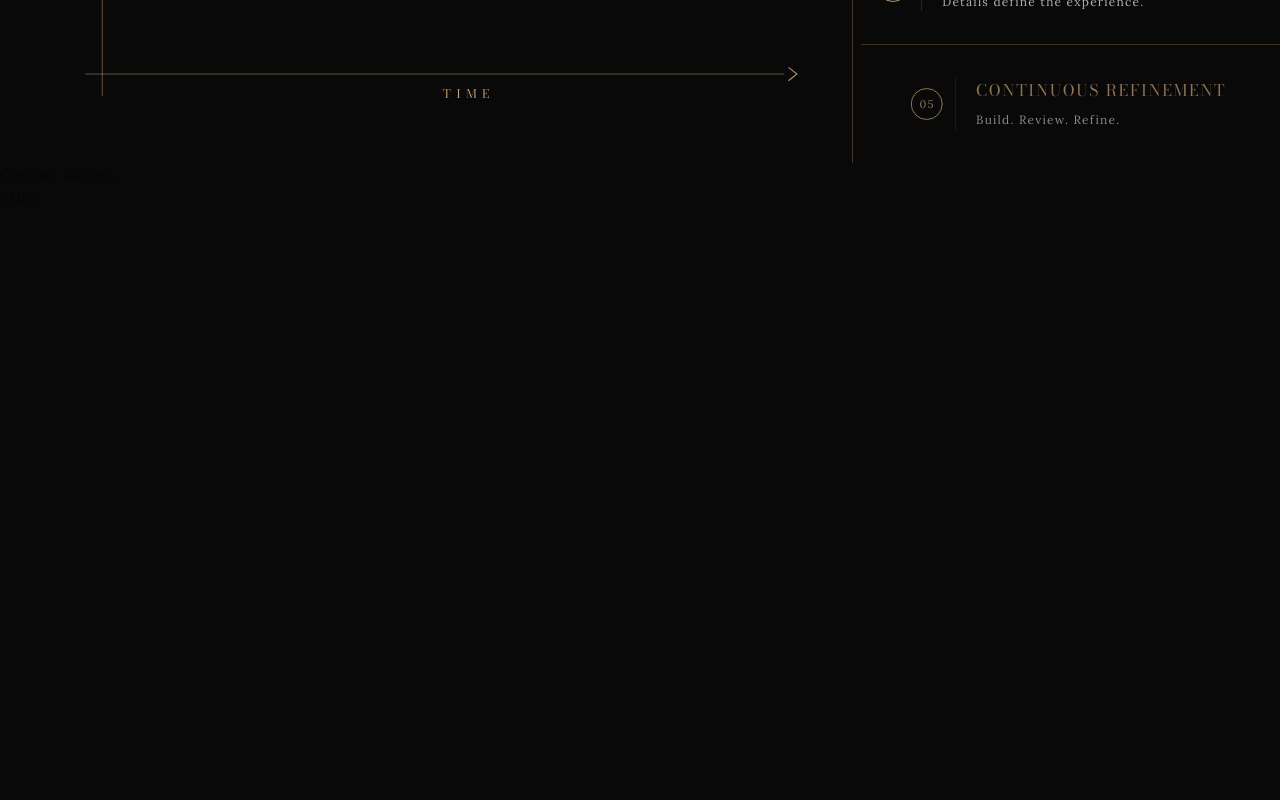
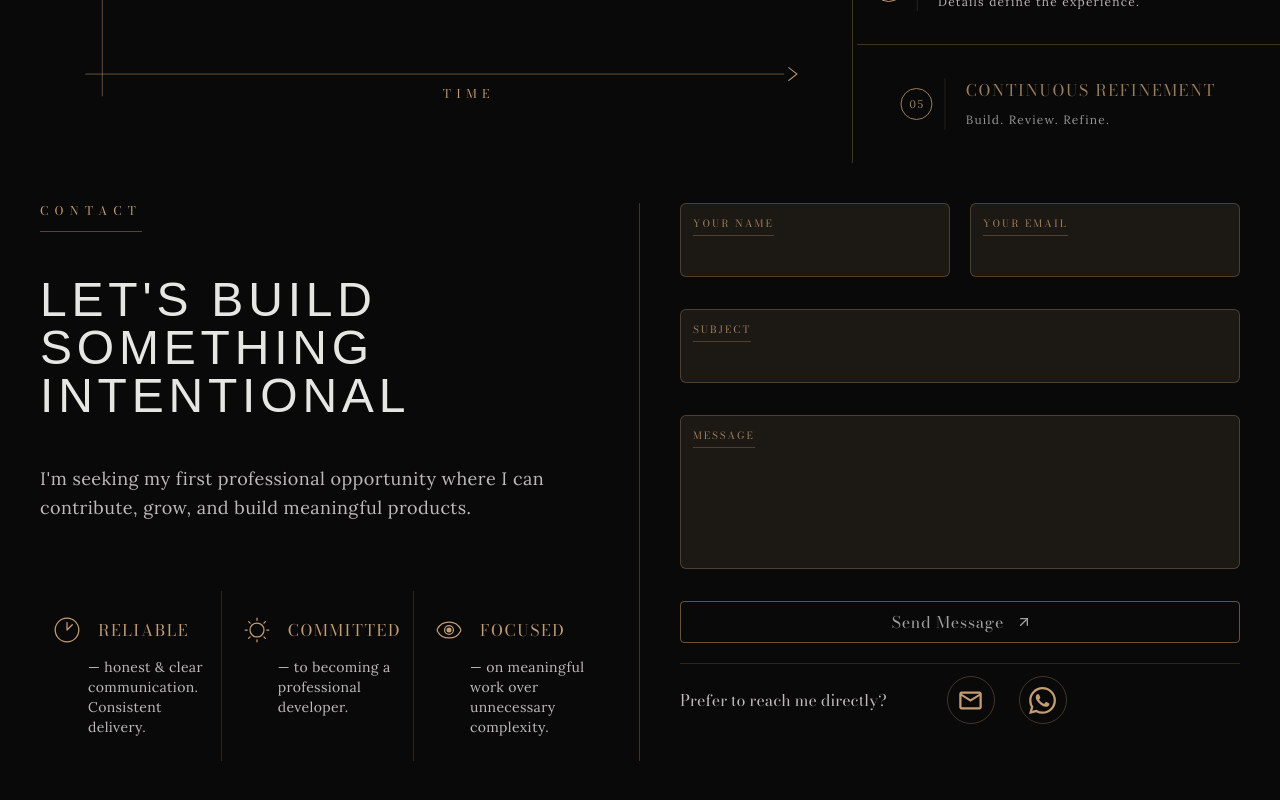
Before and after one commit to RobertFacundo/new-portfolio, a Next.js app: page / in a window 1280 px wide. Shown: the part 2432-3232 px from the top of the page. Before the commit the page ends 2643 px from the top, so only its background shows below. Built offline with nearby package versions, Linux system fonts and the light colour scheme; a web font is replaced by a local one.

Commit message:
feat(contact): build contact section

```diff
--- a/app/globals.css
+++ b/app/globals.css
@@ -176,6 +176,22 @@
   .milestone-pointer-bottom {
     background: linear-gradient(top, #14120a, #14120af6, #14120ae8, #14120ac0);
   }
+
+  .contact-field {
+    @apply flex flex-col gap-2 rounded-md border border-gold/30 bg-gold/10 p-3;
+  }
+
+  .contact-label {
+    @apply font-brand text-[10px] uppercase tracking-[0.2em] text-gold/80 border-b border-gold/30 w-fit pb-1;
+  }
+
+  .contact-input {
+    @apply w-full bg-transparent font-body text-sm tracking-wide text-text-primary outline-none placeholder:text-text-secondary/40;
+  }
+
+  .contact-textarea {
+    @apply w-full resize-none bg-transparent font-body text-sm tracking-wide outline-none placeholder:text-text-secondary/40;
+  }
 }
 
 body {
--- a/features/contact/Contact.tsx
+++ b/features/contact/Contact.tsx
@@ -1,5 +1,13 @@
+import Content from './components/Content'
+import Email from './components/Email'
+
 const Contact = () => {
-  return <h1>Contact section</h1>
+  return (
+    <div id='contact' className='flex flex-row p-10'>
+      <Content />
+      <Email />
+    </div>
+  )
 }
 
 export default Contact
--- /dev/null
+++ b/features/contact/components/Content.tsx
@@ -0,0 +1,27 @@
+import { CONTACT_VALUES } from '@/shared/constants/contact'
+import Values from './Values'
+
+const Content = () => {
+  return (
+    <div className='flex flex-col gap-5 w-1/2 border-r border-gold/30 pr-10'>
+      <span className='luxury-title w-fit'>Contact</span>
+
+      <h1 className='mt-6 font-display text-5xl uppercase tracking-widest text-text-primary'>
+        Let's build something intentional
+      </h1>
+
+      <p className='mt-6 max-w-xl font-body text-lg leading-relaxed tracking-wide text-text-secondary'>
+        I'm seeking my first professional opportunity where I can contribute,
+        grow, and build meaningful products.
+      </p>
+
+      <div className='mt-12 flex flex-row gap-2 font-brand'>
+        {CONTACT_VALUES.map(value => (
+          <Values key={value.id} value={value} />
+        ))}
+      </div>
+    </div>
+  )
+}
+
+export default Content
--- /dev/null
+++ b/features/contact/components/Email.tsx
@@ -0,0 +1,96 @@
+import { SiWhatsapp } from 'react-icons/si'
+import { MdOutlineMail } from 'react-icons/md'
+import { FiArrowUpRight } from 'react-icons/fi'
+
+const Email = () => {
+  return (
+    <div className='w-1/2 pl-10 font-brand text-text-secondary'>
+      <form className='flex flex-col gap-8 '>
+        <div className='flex flex-row gap-5 w-full'>
+          <div className='contact-field w-1/2'>
+            <label className='contact-label'>Your Name</label>
+            <input className='contact-input' type='text' />
+          </div>
+
+          <div className='contact-field w-1/2'>
+            <label className='contact-label'>Your Email</label>
+            <input className='contact-input' type='text' />
+          </div>
+        </div>
+
+        <div className='contact-field'>
+          <label className='contact-label'>Subject</label>
+          <input className='contact-input' type='text' />
+        </div>
+
+        <div className='contact-field'>
+          <label className='contact-label'>Message</label>
+          <textarea className='contact-textarea' rows={5} />
+        </div>
+
+        <button
+          type='submit'
+          className='
+    group
+    flex
+    items-center
+    justify-center
+    gap-3
+    luxury-button
+    cursor-pointer
+    text-gold
+  '
+        >
+          <span>Send Message</span>
+
+          <FiArrowUpRight
+            className='
+      transition-transform
+      duration-300
+      group-hover:translate-x-1
+      group-hover:-translate-y-1
+    '
+            size={16}
+          />
+        </button>
+      </form>
+
+      <div className='flex flex-row items-center gap-15 mt-5 pt-3 border-t border-gold/20'>
+        <span>Prefer to reach me directly?</span>
+
+        <div className='flex gap-6 items-center'>
+          <a
+            href='mailto:TU_EMAIL'
+            className='
+    flex h-12 w-12 items-center justify-center
+    rounded-full
+    border border-gold/30
+    text-gold
+    transition-all duration-700
+    hover:border-gold
+    hover:bg-gold/10
+  '
+          >
+            <MdOutlineMail size={27} />
+          </a>
+
+          <a
+            href='mailto:TU_EMAIL'
+            className='
+    flex h-12 w-12 items-center justify-center
+    rounded-full
+    border border-gold/30
+    text-gold
+    transition-all duration-700
+    hover:border-gold
+    hover:bg-gold/10
+  '
+          >
+            <SiWhatsapp size={27} />
+          </a>
+        </div>
+      </div>
+    </div>
+  )
+}
+export default Email
--- /dev/null
+++ b/features/contact/components/Values.tsx
@@ -0,0 +1,27 @@
+import type { ContactValue as ContactValueData } from '@/shared/constants/contact'
+
+interface Props {
+  value: ContactValueData
+}
+
+const Values = ({ value }: Props) => {
+  const Icon = value.icon
+
+  return (
+    <article className='border-r border-gold/20 px-3 py-6 last:border-r-0'>
+      <div className='flex items-center gap-4'>
+        <Icon size={30} className='text-gold' />
+
+        <h3 className='font-brand text-base uppercase tracking-widest text-gold'>
+          {value.title}
+        </h3>
+      </div>
+
+      <p className='mt-3 pl-9 font-body text-sm tracking-wide text-text-secondary'>
+        {value.description}
+      </p>
+    </article>
+  )
+}
+
+export default Values
--- a/features/navigation/Navigation.tsx
+++ b/features/navigation/Navigation.tsx
@@ -44,7 +44,7 @@ const Navigation = () => {
           href='/cv.pdf'
           target='_blank'
           rel='noopener noreferrer'
-          className='luxury-button font-brand'
+          className='luxury-button font-brand group'
         >
           <span
             ref={el => {
@@ -53,7 +53,12 @@ const Navigation = () => {
           >
             {t('navigation.cv')}
           </span>
-          <FiExternalLink className='ml-2 text-sm' />
+          <FiExternalLink
+            className='ml-2 text-sm transition-transform
+      duration-300
+      group-hover:translate-x-1
+      group-hover:-translate-y-1'
+          />
         </a>
       </div>
     </nav>
--- /dev/null
+++ b/shared/constants/contact.ts
@@ -0,0 +1,32 @@
+import { CiClock1 } from 'react-icons/ci'
+import { CiRead } from 'react-icons/ci'
+import { CiLight } from 'react-icons/ci'
+import type { IconType } from 'react-icons'
+
+export interface ContactValue {
+  id: string
+  title: string
+  description: string
+  icon: IconType
+}
+
+export const CONTACT_VALUES: ContactValue[] = [
+  {
+    id: 'reliable',
+    title: 'Reliable',
+    description: '— honest & clear communication. Consistent delivery.',
+    icon: CiClock1
+  },
+  {
+    id: 'committed',
+    title: 'Committed',
+    description: '— to becoming a professional developer.',
+    icon: CiLight
+  },
+  {
+    id: 'focused',
+    title: 'Focused',
+    description: '— on meaningful work over unnecessary complexity.',
+    icon: CiRead
+  }
+]
```
